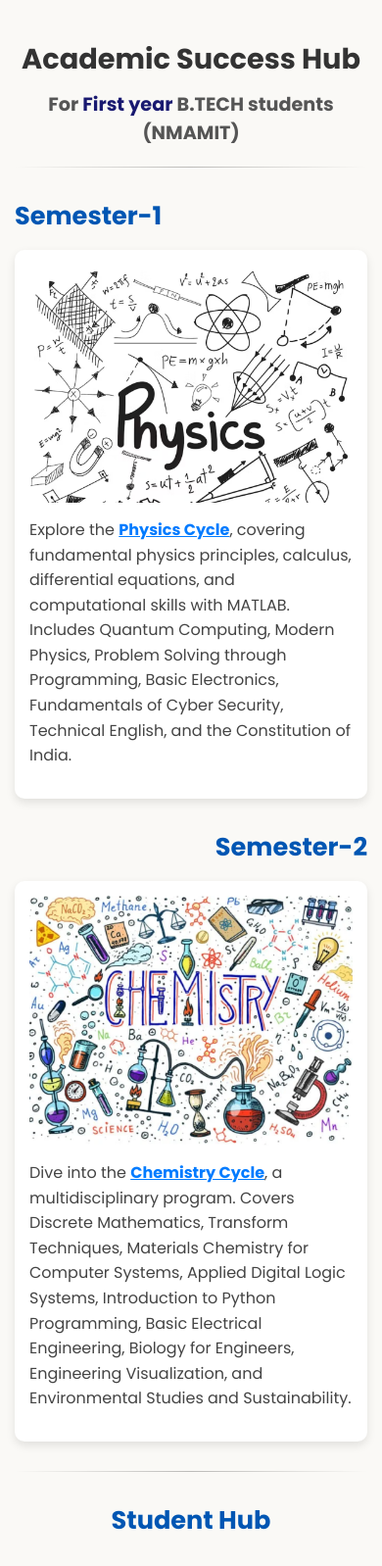
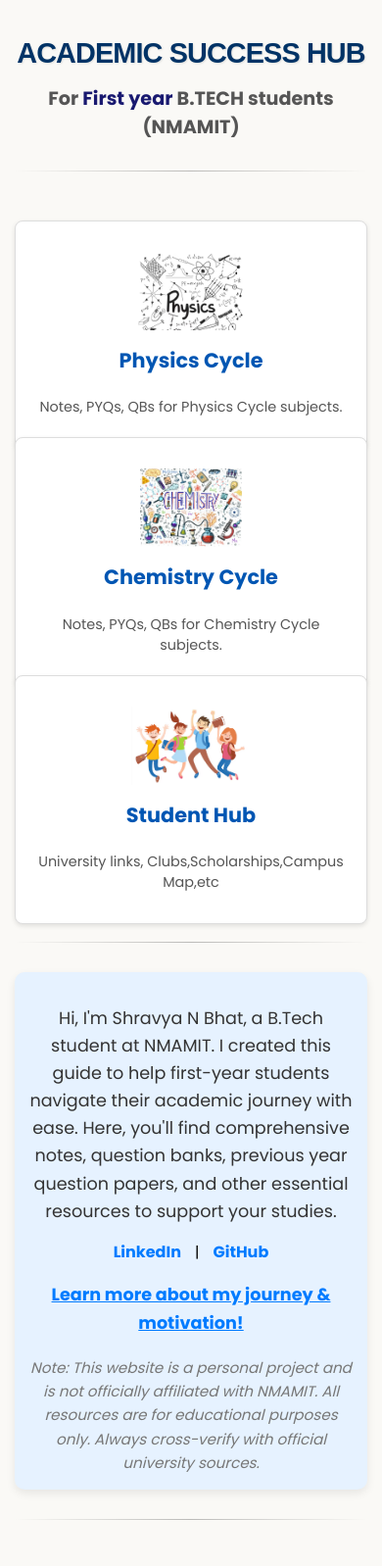
Before and after one commit to Shravya2820/First-year-guide, a plain HTML site: page index.html in a window 390 px wide. Shown: the top 1598 px of the page at 98% size. Drawn offline with Linux system fonts and the light colour scheme.

Commit message:
Added about me

```diff
--- /dev/null
+++ b/about-me/style.css
@@ -0,0 +1,111 @@
+/* Styles specific to the About Me page */
+
+body {
+    /* These global body styles are partly inherited from work.css, */
+    /* but these specific ones are for the About Me page's background and default text */
+    font-family: 'Poppins', sans-serif; /* Keep consistent with main site's body font */
+    line-height: 1.6;
+    color: #333;
+    margin: 0; /* Let .main handle the overall page margins */
+    background-color: #f4f4f4; /* Specific background for this page */
+}
+
+/* Ensure the main content area has some padding */
+.main {
+    padding-top: 20px;
+    padding-bottom: 20px;
+    /* Other .main styles (flex, min-height) are inherited from work.css */
+}
+
+.container {
+    max-width: 900px;
+    margin: 20px auto; /* Center the container with vertical margin */
+    background: #fff;
+    padding: 30px;
+    border-radius: 8px;
+    box-shadow: 0 0 10px rgba(0,0,0,0.1);
+}
+
+/* Specific heading styles for this page (overriding work.css's general h1/h2 if needed) */
+h1, h2 {
+    color: #0056b3; /* A professional blue */
+    font-family: 'Montserrat', sans-serif; /* Consistent heading font */
+}
+
+/* Adjust the main h1 on this page to be slightly smaller than the homepage h1 */
+.container h1 {
+    font-size: 2.5rem; /* Suitable size for an internal page's main heading */
+    text-transform: none; /* Do not uppercase this specific h1 */
+    letter-spacing: normal; /* Normal letter spacing */
+    text-shadow: none; /* No text shadow */
+    margin-bottom: 20px;
+}
+
+.motivation {
+    background-color: #e9f7ef;
+    border-left: 5px solid #28a745;
+    padding: 15px;
+    margin-top: 20px;
+    border-radius: 4px;
+}
+
+.resources strong {
+    color: #d9534f; /* A reddish color for emphasis */
+}
+
+.highlight {
+    background-color: #fff3cd;
+    padding: 8px;
+    border-left: 4px solid #ffc107;
+    margin-bottom: 15px;
+    border-radius: 4px;
+}
+
+.personal-touch {
+    font-style: italic;
+    color: #555;
+}
+
+/* Responsive adjustments for this specific page */
+@media (max-width: 768px) {
+    .container {
+        margin: 15px;
+        padding: 20px;
+    }
+    .container h1 {
+        font-size: 2rem;
+    }
+    .motivation, .highlight {
+        padding: 10px;
+    }
+}
+
+@media (max-width: 480px) {
+    .container {
+        margin: 10px;
+        padding: 15px;
+    }
+    .container h1 {
+        font-size: 1.5rem;
+    }
+    body {
+        margin: 0; /* Override any body margins from work.css for small screens */
+    }
+}
+/* Add these styles to your existing about-me/style.css file */
+
+ul {
+    list-style-type: disc; /* Use a disk for the bullet */
+    margin-left: 25px; /* Indent the list from the left */
+    padding-left: 0;
+    margin-bottom: 20px; /* Space after the list */
+}
+
+ul li {
+    margin-bottom: 8px; /* Space between individual list items */
+    font-size: 1.05rem; /* Slightly adjust font size for readability */
+    color: #333;
+    line-height: 1.5;
+}
+
+/* Existing styles for .container, h1, h2, .motivation, .highlight, .personal-touch, etc. should remain as they are. */
--- a/index.html
+++ b/index.html
@@ -13,37 +13,45 @@
         <h1>Academic Success Hub</h1>
         <h2>For <span class="year">First year</span> B.TECH students (NMAMIT)</h2>
         <hr/>
+        <section class="resource-categories homepage-main-nav">
+            <a href="physics-cycle/index.html" class="subject-link">
+                <div class="subject-tile">
+                    <img src="./Cover/Physics cycle cover.png" alt="Physics Cycle">
+                    <h3>Physics Cycle</h3>
+                    <p>Notes, PYQs, QBs for Physics Cycle subjects.</p>
+                </div>
+            </a>
 
-        <h2 class="Sem-title left-align-sem">Semester-1</h2>
-        <div class="First">
-            <a href="physics-cycle/index.html">
-                <img class="tile-image" src="./Cover/Physics cycle cover.png" alt="Physics related image">
+            <a href="chemistry-cycle/index.html" class="subject-link">
+                <div class="subject-tile">
+                    <img src="./Cover/Chemistry cycle cover.png" alt="Chemistry Cycle">
+                    <h3>Chemistry Cycle</h3>
+                    <p>Notes, PYQs, QBs for Chemistry Cycle subjects.</p>
+                </div>
             </a>
-            <p>Explore the <a href="physics-cycle/index.html" class="inline-link">Physics Cycle</a>, covering fundamental physics principles, calculus, differential equations, and computational skills with MATLAB. Includes Quantum Computing, Modern Physics, Problem Solving through Programming, Basic Electronics, Fundamentals of Cyber Security, Technical English, and the Constitution of India.</p>
-        </div>
 
-        <h2 class="Sem-title right-align-sem">Semester-2</h2>
-        <div class="Second">
-            <a href="chemistry-cycle/index.html">
-                <img class="tile-image" src="./Cover/Chemistry cycle cover.png" alt="Chemistry related image">
-            </a>
-            <p>Dive into the <a href="chemistry-cycle/index.html" class="inline-link">Chemistry Cycle</a>, a multidisciplinary program. Covers Discrete Mathematics, Transform Techniques, Materials Chemistry for Computer Systems, Applied Digital Logic Systems, Introduction to Python Programming, Basic Electrical Engineering, Biology for Engineers, Engineering Visualization, and Environmental Studies and Sustainability.</p>
-        </div>
-
-        <div style="clear: both;"></div>
-
-        <hr/> <h2 class="Sem-title" style="text-align: center;">Student Hub</h2>
-        <div class="student-hub-card-wrapper">
             <a href="student-hub/index.html" class="subject-link">
                 <div class="subject-tile">
                     <img src="./Cover/Student hub cover.png" alt="Student Hub Icon">
-                    <p>Your go-to place for essential university links, study tips, well-being resources, and answers to common first-year questions. Find everything you need beyond academics.</p>
+                    <h3>Student Hub</h3>
+                    <p>University links, Clubs,Scholarships,Campus Map,etc</p>
                 </div>
             </a>
+        </section>
+        <hr/>
+        <div class="about-me-section">
+            <p>Hi, I'm Shravya N Bhat, a B.Tech student at NMAMIT. I created this guide to help first-year students navigate their academic journey with ease. Here, you'll find comprehensive notes, question banks, previous year question papers, and other essential resources to support your studies.</p>
+            <div class="social-links">
+                <a href="https://www.linkedin.com/in/shravya-n-bhat-077694284" target="_blank" rel="noopener noreferrer">LinkedIn</a> |
+                <a href="https://github.com/Shravya2820" target="_blank" rel="noopener noreferrer">GitHub</a>
+            </div>
+            <p><a href="about-me/index.html" class="inline-link">Learn more about my journey & motivation!</a></p>
+            <p class="note">Note: This website is a personal project and is not officially affiliated with NMAMIT. All resources are for educational purposes only. Always cross-verify with official university sources.</p>
         </div>
+        <hr/>
     </div>
     <footer>
-        <p>First Year Guide | © 2025</p>
+        <p>First Year Guide @ 2025</p>
     </footer>
 </body>
 </html>
--- a/work.css
+++ b/work.css
@@ -16,40 +16,35 @@ body {
 
 /* Heading Styles */
 h1 {
-    font-size: 3rem;
-    color: #333;
+    font-family: 'Montserrat', sans-serif; /* New font for H1 */
+    font-size: 3.8rem; /* Larger and more impactful */
+    font-weight: 700; /* Bold from Montserrat */
+    color: #003366; /* Deep, professional blue for NMAMIT heading */
     text-align: center;
-    margin-bottom: 10px;
+    margin-bottom: 15px; /* Slightly more space below */
+    letter-spacing: -0.03em; /* Tighten up letter spacing slightly for a modern look */
+    line-height: 1.1; /* Adjust line height for better appearance on multiple lines if any */
+    text-transform: uppercase; /* Optional: Make it uppercase for more emphasis */
+    text-shadow: 1px 1px 2px rgba(0,0,0,0.1); /* Subtle shadow for depth */
 }
 
 h2 {
-    font-size: 1.5rem;
+    font-size: 2rem;
     color: #555;
     text-align: center;
     margin-top: 5px;
     margin-bottom: 20px;
 }
-.Sem-title.left-align-sem {
-    text-align: left;
-}
-.Sem-title.right-align-sem {
-    text-align: right;
-}
 
-.Sem-title {
-    font-size: 2.5rem; /* Slightly larger for Semester titles */
-    color: #0056b3; /* A primary color */
-    margin-top: 40px;
-    margin-bottom: 20px;
-}
+/* Removed .Section-title and .Sem-title as they are no longer used in this layout */
 
 /* Horizontal Rule (Separator) */
 hr {
     border: 0;
     height: 1px;
     background-image: linear-gradient(to right, rgba(0, 0, 0, 0), rgba(0, 0, 0, 0.25), rgba(0, 0, 0, 0));
-    margin: 20px 0;
-    clear: both; /* Essential to clear floats from .First and .Second for elements AFTER this hr */
+    margin: 30px 0; /* Slightly more margin for main HR */
+    clear: both; /* Essential to clear floats if any */
 }
 
 /* Specific text styling */
@@ -58,48 +53,18 @@ hr {
     font-weight: bold;
 }
 
-/* Homepage Cycle Section Styles (.First and .Second divs) */
-.First {
-    float: left; /* Physics Cycle on left - CHANGED as requested */
-    width: 48%; /* Adjust width as needed */
-    margin-bottom: 20px;
-    background-color: #ffffff;
-    padding: 25px;
-    border-radius: 10px;
-    box-shadow: 0 4px 10px rgba(0,0,0,0.1);
-    box-sizing: border-box; /* Include padding and border in the element's total width and height */
+/* --- REMOVED: .First, .Second styles as they are no longer used for main layout --- */
+
+/* Image styling within the subject-tile cards */
+.subject-tile img { /* Targeted specifically for images within these cards */
+    height: 120px; /* Consistent height for card images */
+    width: auto; /* Maintain aspect ratio */
+    object-fit: contain; /* Ensure full image is visible, not cropped */
+    border-radius: 8px;
+    margin-bottom: 15px; /* Space below image */
 }
 
-.Second {
-    float: right; /* Chemistry Cycle on right - CHANGED as requested */
-    width: 48%; /* Adjust width as needed */
-    margin-bottom: 20px;
-    background-color: #ffffff;
-    padding: 25px;
-    border-radius: 10px;
-    box-shadow: 0 4px 10px rgba(0,0,0,0.1);
-    box-sizing: border-box; /* Include padding and border in the element's total width and height */
-}
-
-.First p, .Second p {
-    color: #444;
-    line-height: 1.6;
-    font-size: 1.1rem;
-    margin-top: 0; /* Remove default top margin from paragraph */
-}
-
-/* Image styling within cycle sections on homepage */
-.tile-image {
-    height: 200px; /* Fixed height for consistency */
-    width: auto; /* Maintain aspect ratio */
-    object-fit: cover; /* Cover the area, cropping if necessary */
-    border-radius: 8px;
-    margin-bottom: 15px; /* Space below image */
-    float: left; /* Keep float:left and margin-right for the text to wrap around it */
-    margin-right: 25px;
-}
-
-/* Inline Text Link on Homepage */
+/* Inline Text Link (for text links within paragraphs, etc.) */
 .inline-link {
     color: #007bff; /* Standard link blue */
     text-decoration: underline;
@@ -155,15 +120,18 @@ footer {
     color: #0056b3;
 }
 
-/* Subject List / Resource Categories (Used on cycle pages and subject resource pages) */
-.subject-list, .resource-categories {
+/* Subject List / Resource Categories (Used for main nav and cycle pages) */
+.resource-categories { /* This now controls your main nav layout on homepage */
     display: flex;
     flex-wrap: wrap; /* Allow items to wrap to the next line */
     gap: 20px; /* Space between subject tiles */
     justify-content: center; /* Center tiles if they don't fill the row */
     padding: 20px 0;
+    margin: 0 auto; /* Center the entire flex container */
+    max-width: 1200px; /* Limit max width for desktop for better aesthetics */
 }
 
+/* Individual Card Links (Physics, Chemistry, Student Hub, and other subject/resource cards) */
 .subject-link {
     text-decoration: none; /* Remove underline from the entire tile link */
     color: inherit; /* Inherit text color */
@@ -172,6 +140,13 @@ footer {
     min-width: 280px; /* Minimum width for tiles before wrapping */
     box-sizing: border-box; /* Include padding and border in the element's total width and height */
 }
+
+/* This targets ONLY the main navigation cards on the homepage */
+.homepage-main-nav .subject-link {
+    width: calc(33.33% - 20px); /* Ensure 3 cards per row on large screens */
+    max-width: 380px; /* Give them a bit more room than regular subject tiles */
+}
+
 
 .subject-tile {
     background-color: #ffffff;
@@ -205,23 +180,8 @@ footer {
     box-shadow: 0 6px 12px rgba(0,0,0,0.15); /* Stronger shadow on hover */
 }
 
-/* New style for Student Hub section wrapper on homepage */
-.student-hub-card-wrapper {
-    display: flex;             /* Use flexbox to center its content */
-    justify-content: center;   /* Center horizontally */
-    margin-top: 30px;          /* Space above this section */
-    margin-bottom: 30px;       /* Space below this section */
-}
 
-/* Ensure the subject-link inside this wrapper retains its desired card width */
-.student-hub-card-wrapper .subject-link {
-    width: auto; /* Let the browser determine width based on content/max-width */
-    min-width: 280px; /* Keep consistent with other subject links */
-    max-width: 320px; /* Keep consistent with other subject links */
-}
-
-
-/* Resource Grouping (Used on PYQ, QB, Notes pages) */
+/* Resource Grouping (Used on PYQ, QB, Notes pages, and Student Hub sub-sections) */
 .resource-group {
     background-color: #f8f8f8;
     border: 1px solid #e0e0e0;
@@ -242,7 +202,7 @@ footer {
     padding-bottom: 10px;
 }
 
-/* Individual Resource Links (e.g., PDF download links) */
+/* Individual Resource Links (e.g., PDF download links, sub-links in Student Hub) */
 .resource-link {
     display: block; /* Make each link take full width */
     background-color: #ffffff;
@@ -267,6 +227,91 @@ footer {
     color: #0056b3; /* Change text color on hover */
 }
 
+/* Styling for descriptions under resource links (like Academic Calendar) */
+.resource-description {
+    font-size: 0.9em; /* Smaller font size than the link */
+    color: #666; /* Softer color */
+    margin-top: 5px; /* Space above the description */
+    margin-bottom: 10px; /* Space below if there's another link */
+    padding-left: 15px; /* Indent slightly to visually separate from link */
+    line-height: 1.4;
+}
+
+/* Adjustments for resource-link to ensure it plays well with description */
+.resource-group li {
+    /* Ensure list items can contain both link and description properly */
+    margin-bottom: 0; /* Remove default margin from list item if it interferes */
+    display: block; /* Make the li a block so resource-link and description stack */
+}
+
+/* Remove margin-bottom from the resource-link itself to let the description define spacing */
+.resource-link {
+    margin-bottom: 0; /* Reset this if it was adding too much space */
+}
+
+/* Styling for Instagram handles within resource links */
+.instagram-handle {
+    display: block; /* Makes it go to a new line */
+    font-size: 0.8em; /* Smaller than the main text */
+    color: #888; /* A lighter color */
+    margin-top: 3px; /* Small space above it */
+}
+
+/* Adjustment for resource-link that contains an instagram handle */
+.resource-group li .resource-link {
+    padding: 10px 15px; /* Adjust padding if needed for multi-line content */
+    text-align: center; /* Center text if desired for these specific links */
+}
+
+
+/* About Me Section Styling */
+.about-me-section {
+    max-width: 800px; /* Limit width for readability */
+    margin: 30px auto; /* Center the section and add vertical space */
+    padding: 25px;
+    background-color: #e6f2ff; /* Light blue background for emphasis */
+    border-radius: 10px;
+    box-shadow: 0 4px 10px rgba(0,0,0,0.08);
+    text-align: center; /* Center the text */
+}
+
+.about-me-section p {
+    font-size: 1.1rem;
+    color: #333;
+    line-height: 1.6;
+    margin-bottom: 15px; /* Space below paragraph */
+}
+
+/* Social Links within About Me */
+.social-links {
+    margin-top: 15px;
+    margin-bottom: 15px;
+}
+
+.social-links a {
+    color: #007bff;
+    text-decoration: none;
+    font-weight: bold;
+    font-size: 1.1rem;
+    margin: 0 10px;
+    transition: color 0.2s ease;
+}
+
+.social-links a:hover {
+    color: #0056b3;
+    text-decoration: underline;
+}
+
+/* Note paragraph styling within About Me */
+.about-me-section .note {
+    font-size: 0.95rem;
+    color: #777;
+    font-style: italic;
+    margin-top: 20px;
+    margin-bottom: 0; /* Ensure no extra space below the note */
+}
+
+
 /* Responsive Adjustments */
 @media (max-width: 992px) { /* Tablets */
     h1 {
@@ -275,22 +320,18 @@ footer {
     h2 {
         font-size: 1.8rem;
     }
-    .Sem-title {
-        font-size: 2rem;
+    .homepage-main-nav .subject-link {
+        width: calc(50% - 20px); /* 2 cards per row on tablets */
     }
-    /* Subject tiles adjust to 2 per row */
-    .subject-link {
+    .subject-link { /* General subject-link, also goes to 2 per row */
         width: calc(50% - 20px);
     }
-    .First, .Second {
-        width: 100%; /* Make homepage sections full width on tablets */
-        float: none; /* Remove float */
-        margin: 0 auto 30px auto; /* Center and add space */
+    .subject-tile img {
+        height: 100px; /* Slightly smaller images on tablets */
     }
-    .tile-image {
-        float: none; /* Remove float from image */
-        margin: 0 auto 15px auto; /* Center image */
-        display: block; /* Make image a block element */
+    .about-me-section {
+        margin: 20px auto;
+        padding: 20px;
     }
 }
 
@@ -307,29 +348,14 @@ footer {
         text-align: center;
         display: block;
     }
-    .Sem-title {
-        font-size: 1.6rem;
-        margin-top: 30px;
-        margin-bottom: 15px;
+    .homepage-main-nav .subject-link {
+        width: 100%; /* 1 card per row on mobile */
     }
-
-    /* Homepage sections on mobile */
-    .First, .Second {
+    .subject-link { /* General subject-link, also goes to 1 per row */
         width: 100%;
-        padding: 15px;
     }
-    .tile-image {
-        width: 100%;
-        height: auto; /* Auto height to maintain aspect ratio */
-        margin: 0 auto 15px auto;
-    }
-    .First p, .Second p {
-        font-size: 1rem;
-    }
-
-    /* Subject tiles adjust to 1 per row */
-    .subject-link {
-        width: 100%;
+    .subject-tile img {
+        height: 80px; /* Smaller images on mobile */
     }
     .subject-tile {
         padding: 15px;
@@ -361,28 +387,12 @@ footer {
         font-size: 0.95rem;
         padding: 10px 12px;
     }
+    .about-me-section {
+        margin: 15px auto;
+        padding: 15px;
+        font-size: 0.95rem;
+    }
+    .social-links a {
+        font-size: 1rem;
+    }
 }
-/* Add this to your work.css file, preferably near other list styles */
-.subject-tile ul {
-    list-style-type: none; /* Removes bullets */
-    padding: 0; /* Removes default padding */
-    margin-top: 15px; /* Adds a bit of space above the list */
-    text-align: left; /* Aligns the list items to the left within the tile */
-}
-
-.subject-tile li {
-    margin-bottom: 8px; /* Space between list items */
-}
-/* Styling for Instagram handles within resource links */
-.instagram-handle {
-    display: block; /* Makes it go to a new line */
-    font-size: 0.8em; /* Smaller than the main text */
-    color: #888; /* A lighter color */
-    margin-top: 3px; /* Small space above it */
-}
-
-/* Adjustments for resource-link to ensure it plays well with multiple lines */
-.resource-link {
-    line-height: 1.3; /* Adjust line height for multiline content */
-    text-align: center; /* Center text if desired for these specific links */
-}
```
Also changed, not shown: about-me/index.html (added, +48 -0 lines).
